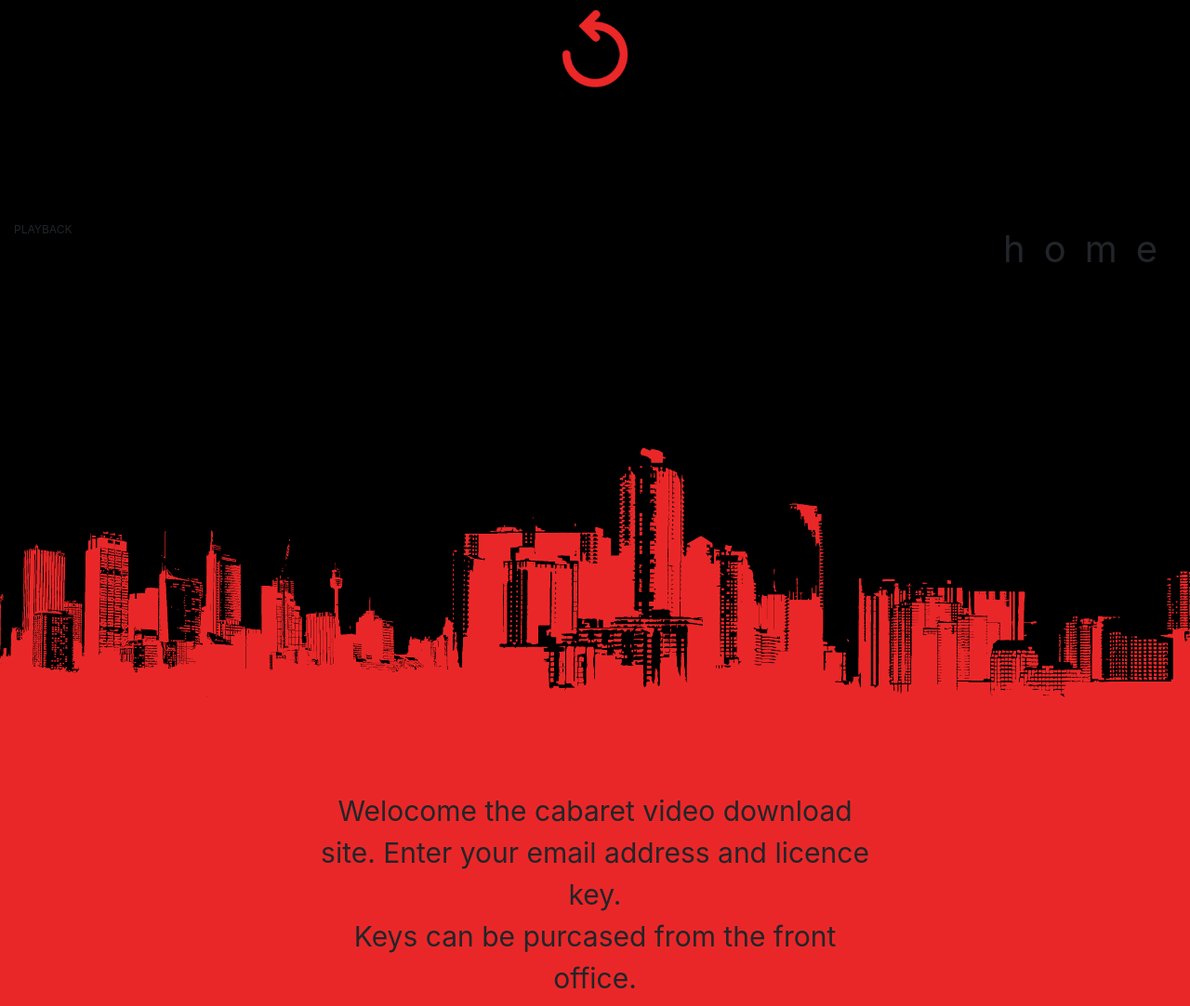
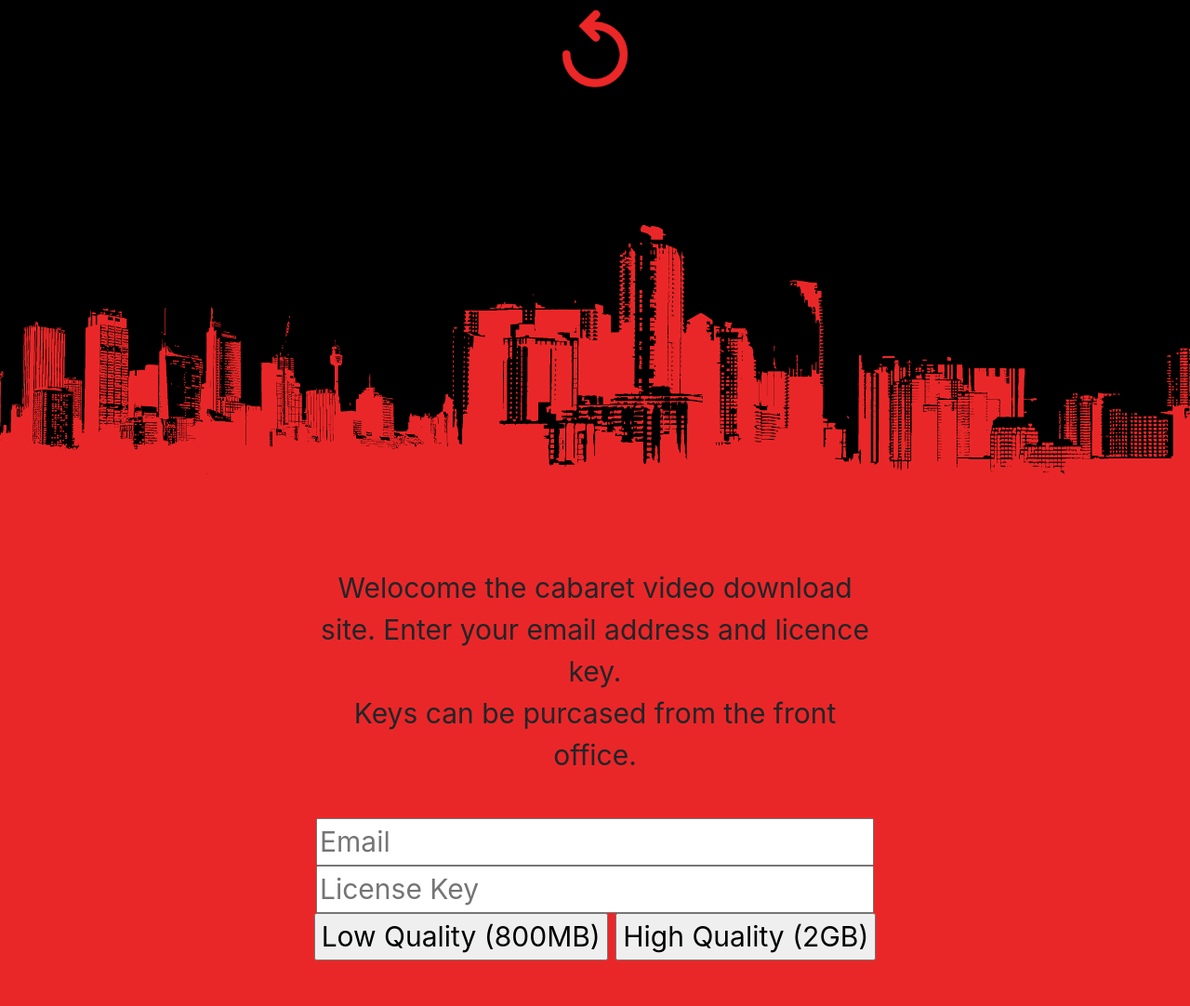
Before and after one commit to Hlaxfors/cabaretwebsite2018, a PHP site: page / in a window 1280 px wide. Shown: the top 1082 px of the page at 93% size. After the commit the page ends 1033 px from the top, so only its background shows below. Run offline with PHP 8.4, Linux system fonts and the light colour scheme; some libraries are stand-ins or nearby versions.

Commit message:
fixed all the shit

```diff
--- a/html/includes.php
+++ b/html/includes.php
@@ -8,12 +8,6 @@ function generateHeader(String $activePage)
 <!-- Header -->
 <div class="row header">
     <div class="col-lg-4 title">
-        <div class="mx-auto">
-            <span class="maintitle">
-                PLAYBACK
-            </span>
-            <br>
-        </div>
     </div>
     <div class="col-lg-4">
         <div class="row">
@@ -23,11 +17,6 @@ function generateHeader(String $activePage)
         </div>
     </div>
     <div class="col-lg-4 title">
-        <div class="pageTabContainer">
-            <span class="pageTab">
-                <?=$activePage ?>
-            </span>
-        </div>
     </div>
 </div>
 <!--Background-->
--- a/html/styles.css
+++ b/html/styles.css
@@ -20,7 +20,6 @@ a {
 
 .buildings {
     width: 100%;
-    padding-top: 180px;
     background-color: var(--bg-color);
 }
 
@@ -40,7 +39,6 @@ a {
 }
 
 .content {
-    padding-top: 1em;
     background-color: var(--red-color);
     height: 100%;
 }
```
Also changed, not shown: html/resources/icons/buildings/BuildingsRed.png (renamed from html/resources/icons/icons/buildings/BuildingsRed.png), html/resources/icons/buildings/BuildingsTrans.png (deleted), html/resources/icons/cabaretSax.png (deleted), html/resources/icons/logo/rewindlogo.png (renamed from html/resources/icons/icons/logo/rewindlogo.png).
